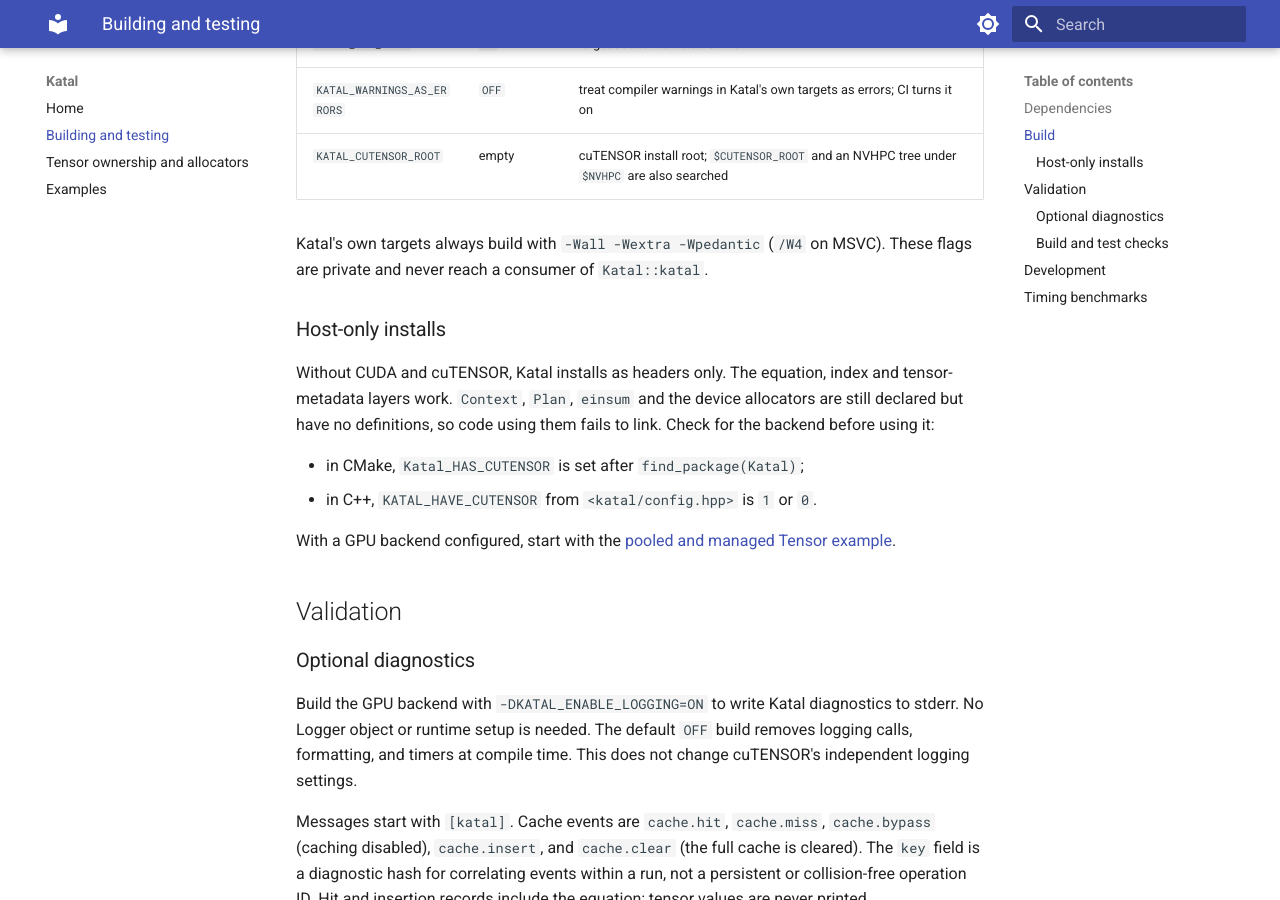
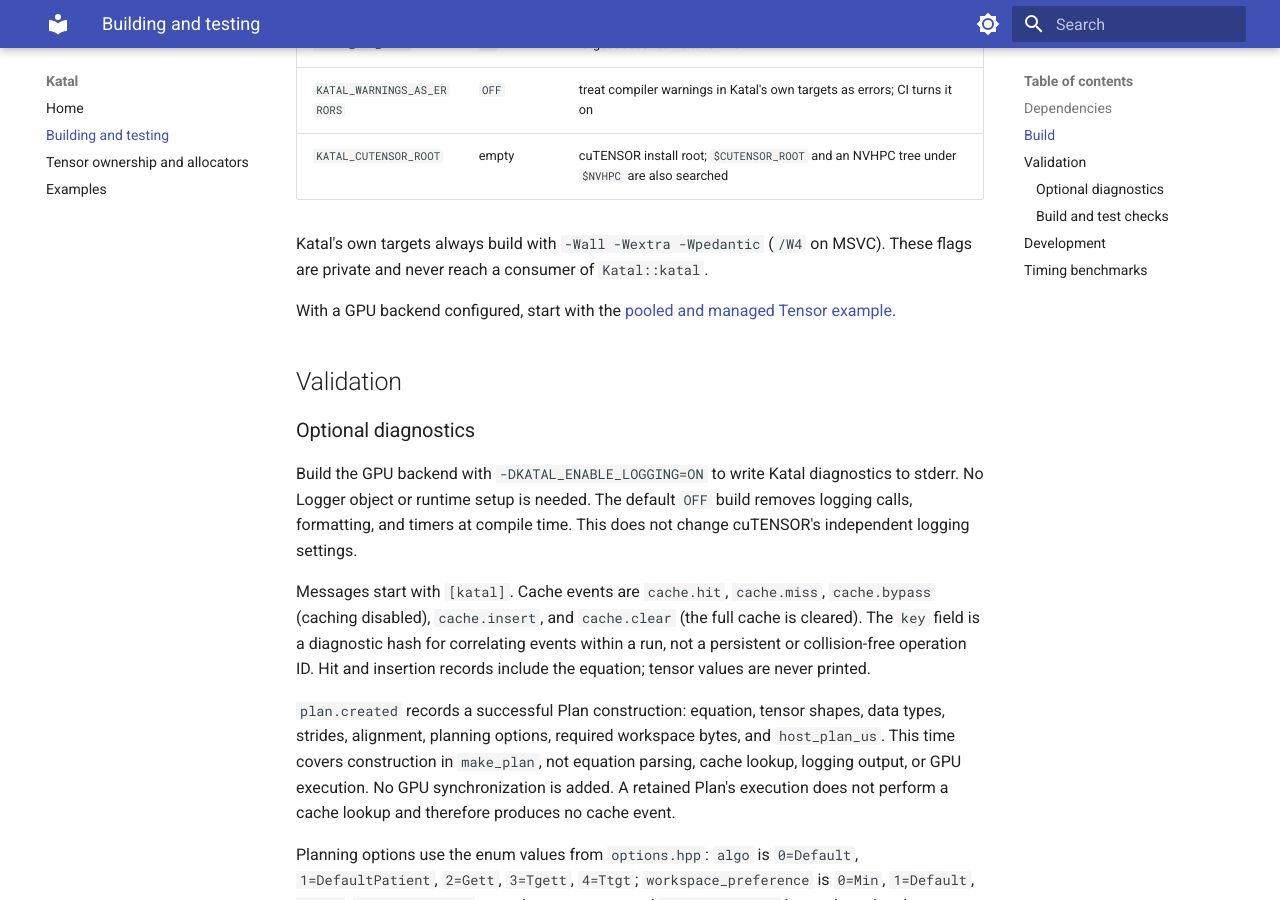
Before and after one commit to ajay-mk/Katal, an MkDocs documentation site: the page built from docs/building.md, in a window 1280 px wide and 900 px high, scrolled down 857 px. Built offline with MkDocs 1.6.1 and Material for MkDocs 9.7.7, drawn with Linux system fonts in a browser that asks for light colours.

Commit message:
docs: drop the host-only installs section; consumer: name the define after cuTENSOR

```diff
--- a/docs/building.md
+++ b/docs/building.md
@@ -33,16 +33,6 @@
 
 Katal's own targets always build with `-Wall -Wextra -Wpedantic` (`/W4` on
 MSVC). These flags are private and never reach a consumer of `Katal::katal`.
-
-### Host-only installs
-
-Without CUDA and cuTENSOR, Katal installs as headers only. The equation,
-index and tensor-metadata layers work. `Context`, `Plan`, `einsum` and the
-device allocators are still declared but have no definitions, so code using
-them fails to link. Check for the backend before using it:
-
-- in CMake, `Katal_HAS_CUTENSOR` is set after `find_package(Katal)`;
-- in C++, `KATAL_HAVE_CUTENSOR` from `<katal/config.hpp>` is `1` or `0`.
 
 With a GPU backend configured, start with the
 [pooled and managed Tensor example](examples.md#pooled-and-managed-tensor-storage).
```
Also changed, not shown: 2 other files.
